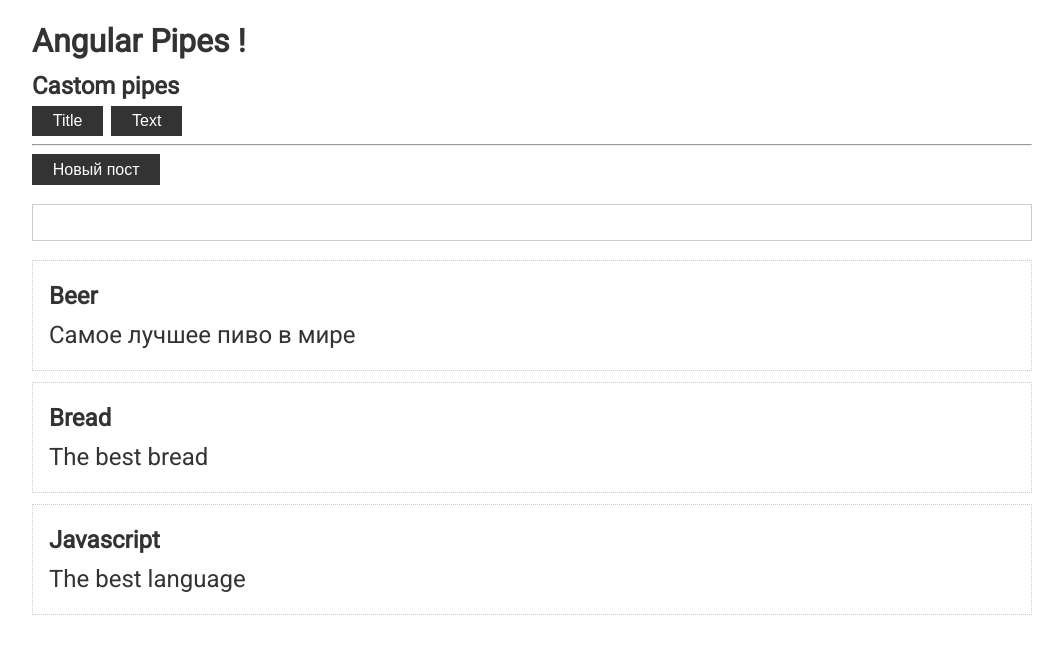
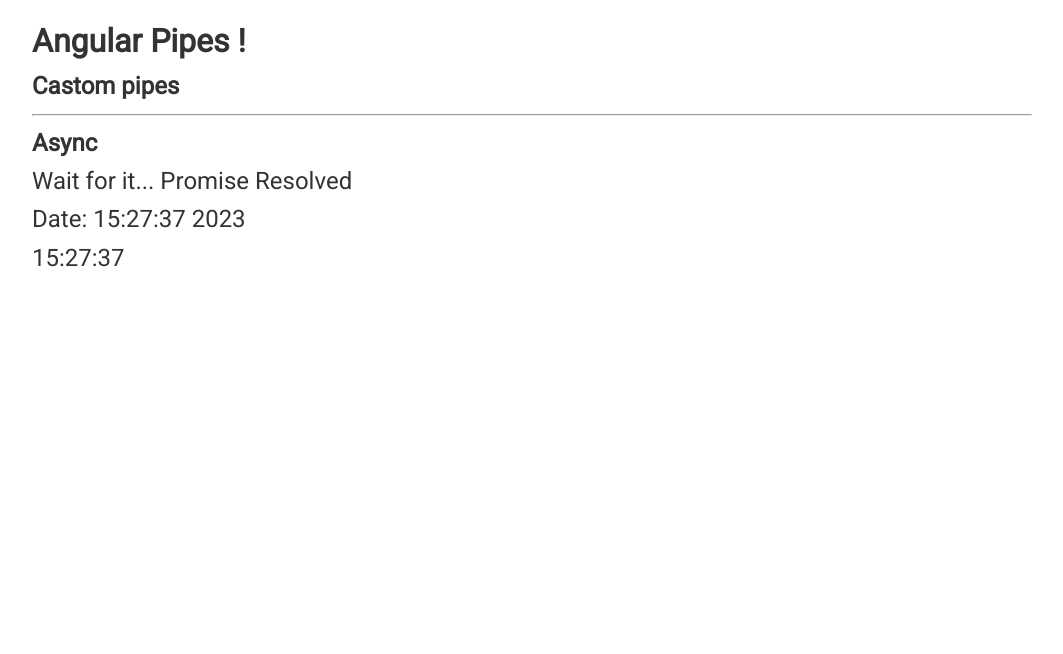
Before and after one commit to www-net/Minin-angular-basics, an Angular app: page / in a window 1280 px wide. Shown: the top 654 px of the page, without its empty margins (108-1171 px from the left). Built offline with nearby package versions, Linux system fonts and the light colour scheme.

Commit message:
async pipes

```diff
--- a/src/app/app.component.html
+++ b/src/app/app.component.html
@@ -55,7 +55,8 @@
       <p>{{'Hello World ' | exMarks}}</p>
     </div> -->
 
-    <div>
+    <hr>
+    <!-- <div>
 
       <button class="btn" (click)="searchField = 'title'">Title</button>
       <button class="btn" (click)="searchField = 'text'">Text</button>
@@ -70,7 +71,21 @@
         <h2>{{post.title}}</h2>
         <p>{{post.text}}</p>
       </div>
-    </div>
+    </div> -->
   </div>
 
+  <div>
+    <h2>Async</h2>
+
+    <p>Wait for it... {{p | async}} </p>
+
+    <!--  Вариант с использованием пайпа async -->
+    <p>Date: {{ date$ | async | date: 'HH:mm:ss yyyy'}}</p>
+
+    <!-- Вариант без использования пайпа async  -->
+    <p> {{date | date:'HH:mm:ss'}} </p>
+
+  </div>
+
+
 </div>
--- a/src/app/app.component.ts
+++ b/src/app/app.component.ts
@@ -1,4 +1,5 @@
 import { Component, OnInit } from '@angular/core';
+import { Observable } from 'rxjs';
 
 export interface Post {
   title: string
@@ -10,38 +11,27 @@ export interface Post {
   templateUrl: './app.component.html',
   styleUrls: ['./app.component.scss']
 })
-export class AppComponent {
-  e: number = Math.E
-  str = 'hello world'
-  slice = '0123456789'
-  date: Date = new Date();
-  float = 0.42
+export class AppComponent implements OnInit {
 
-  obj = {
-    a: 1,
-    b: {
-      c: 2,
-      d: {
-        e: 3,
-        f: 4
-      }
-    }
-  }
+  p: Promise<string> = new Promise<string>(resolve => {
+    setTimeout(() => {
+      resolve('Promise Resolved')
+    }, 4000)
+  })
 
-  search = ''
-  searchField = 'title'
+  // Вариант с использованием пайпа async
+date$: Observable<Date> = new Observable(obs => {
+  setInterval(() => {
+    obs.next(new Date())
+  }, 1000)
+})
 
-  posts: Post[] = [
-    {title: 'Beer', text: 'Самое лучшее пиво в мире'},
-    {title: 'Bread', text: 'The best bread'},
-    {title: 'Javascript', text: 'The best language'}
-  ]
-
-  addPost() {
-    this.posts.unshift({
-       title: 'Angular',
-       text: 'Vladilen Angular course'
-    })
-  }
+// Вариант исполнения без использования пайпа async
+date: Date
+ngOnInit(): void {
+  this.date$.subscribe(date => {
+    this.date = date
+  })
+}
 
 }
```
